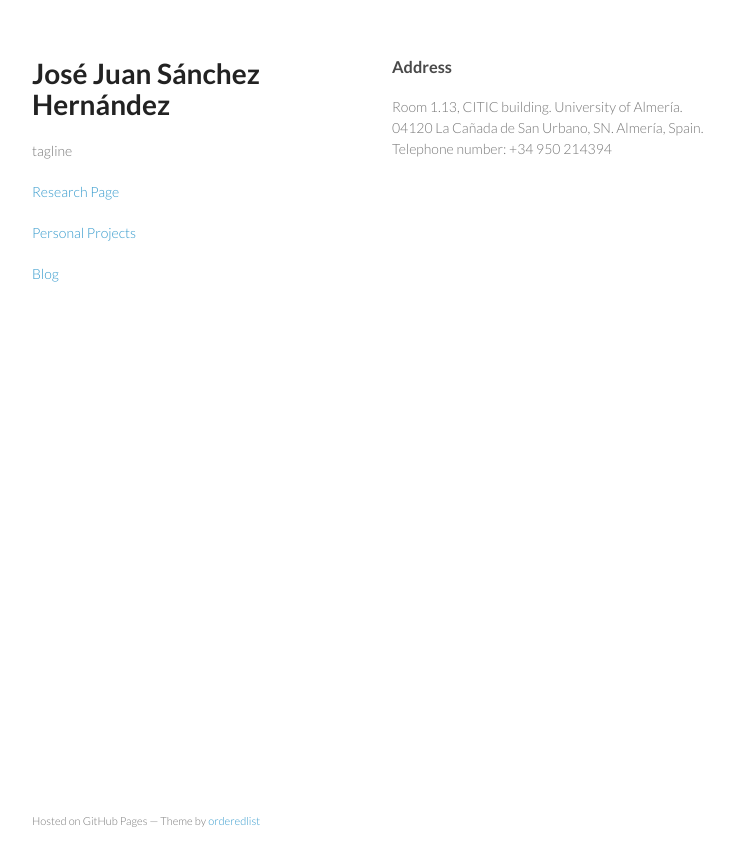
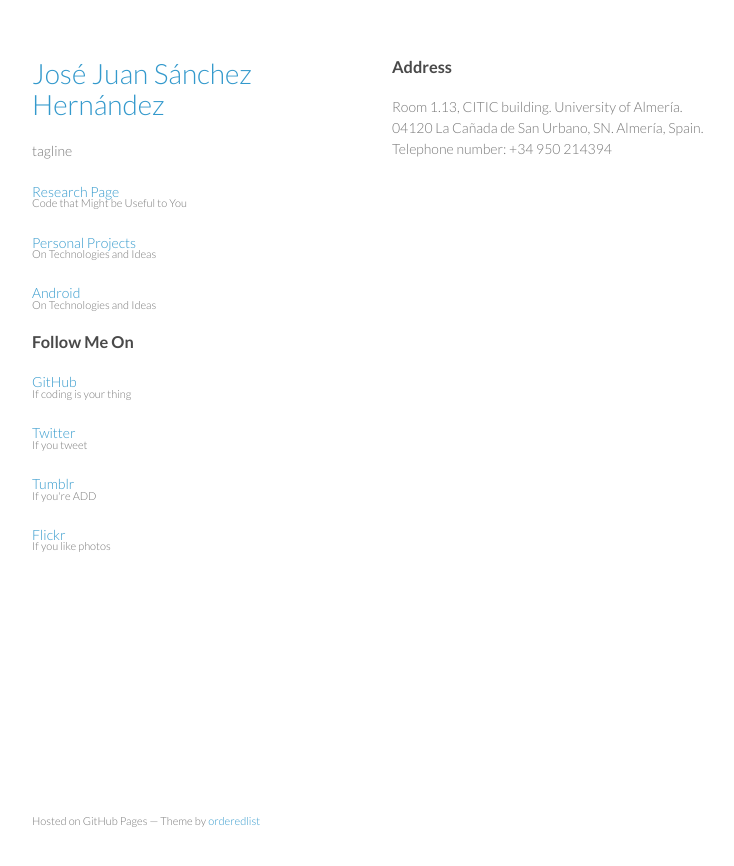
Before and after one commit to josejuansanchez/josejuansanchez.github.io, a Jekyll site: the page built from researchpage.html, in a window 1280 px wide. Shown: the top 866 px of the page, without its empty margins (178-912 px from the left). Built offline with Jekyll 4.4.1, drawn with Linux system fonts in a browser that asks for light colours.

Commit message:
Changes in default.html

```diff
--- a/_layouts/default.html
+++ b/_layouts/default.html
@@ -15,12 +15,18 @@
   <body>
     <div class="wrapper">
       <header>
-        <h1>José Juan Sánchez Hernández</h1>
+        <h1><a href="/">José Juan Sánchez Hernández</a></h1>
         <p>tagline</p>
 
-        <p class="view"><a href="https://github.com/josejuansanchez">Research Page</a></p>
-        <p class="view"><a href="https://github.com/josejuansanchez">Personal Projects</a></p>
-        <p class="view"><a href="https://github.com/josejuansanchez">Blog</a></p>
+        <p class="view"><a href="/researchpage.html">Research Page<small>Code that Might be Useful to You</small></a></p>
+        <p class="view"><a href="/projects.html">Personal Projects<small>On Technologies and Ideas</small></a></p>
+        <p class="view"><a href="/android.html">Android<small>On Technologies and Ideas</small></a></p>
+
+        <h3>Follow Me On</h3>
+        <p class="view"><a href="https://github.com/atmos" target="tab">GitHub<small>If coding is your thing</small></a></li>
+        <p class="view"><a href="https://twitter.com/atmos" target="tab">Twitter<small>If you tweet</small></a></li>
+        <p class="view"><a href="http://tumblr.atmos.org" target="tab">Tumblr<small>If you're ADD</small></a></li>
+        <p class="view"><a href="http://flickr.com/photos/atmos" target="tab">Flickr<small>If you like photos</small></a></li>
 
       </header>
       <section>
```
